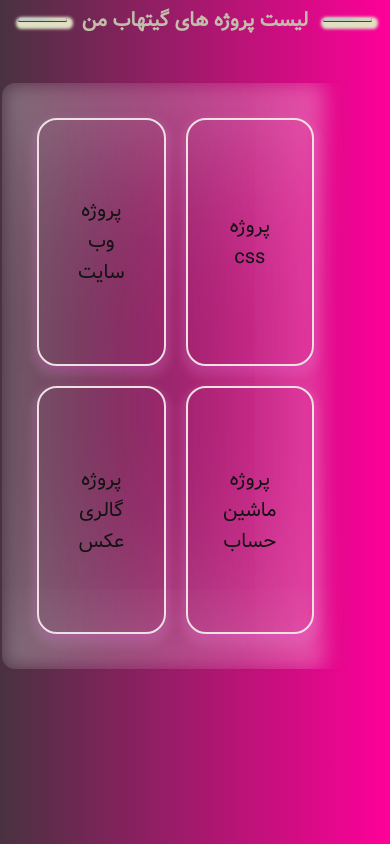
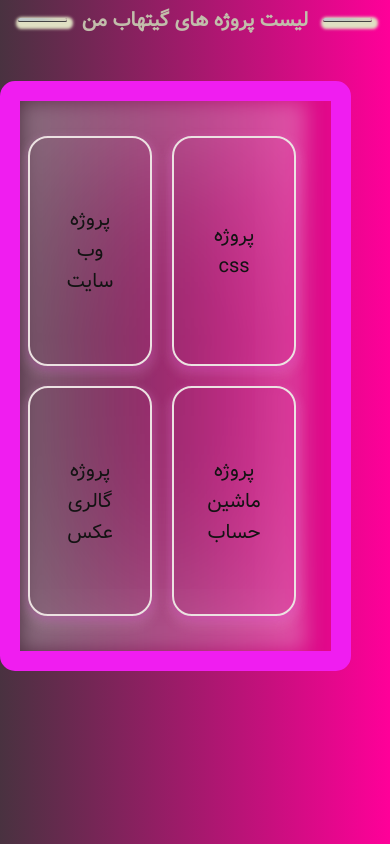
Before and after one commit to hoseinalizadeh1373/hoseinalizadeh1373.github.io, a plain HTML site: page index.html in a window 390 px wide. Drawn offline with Linux system fonts and the light colour scheme.

Commit message:
Update mobile.css

```diff
--- a/css/mobile.css
+++ b/css/mobile.css
@@ -6,7 +6,7 @@
         grid-template-columns: 1fr 1fr ;
         grid-template-rows: 1fr 1fr ;
         grid-gap: 20px;
-        border: 2px solid rgba(240, 29, 240, 0);
+        border: 20px solid rgba(240, 29, 240, 1);
         width: 90%;
         height: 70vh;
         border-radius: 15px;
```
